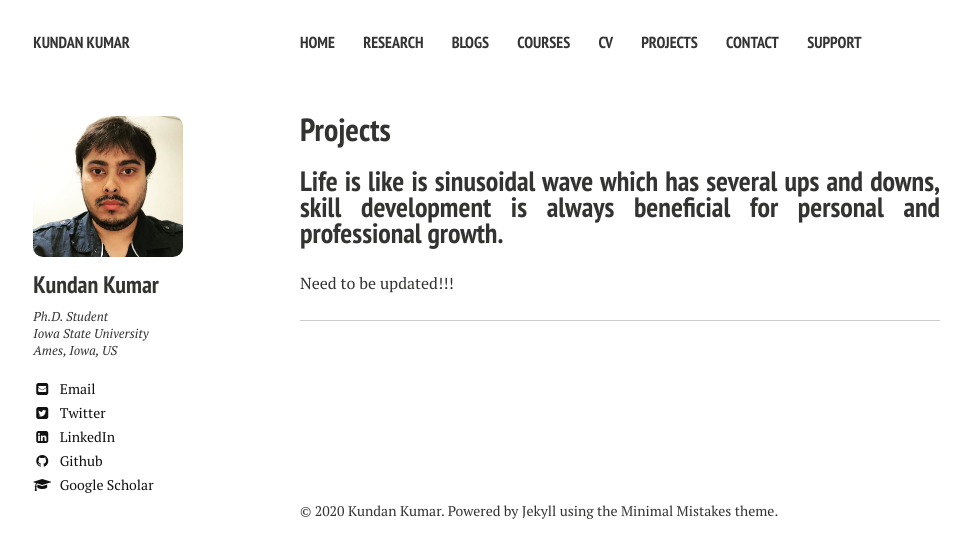
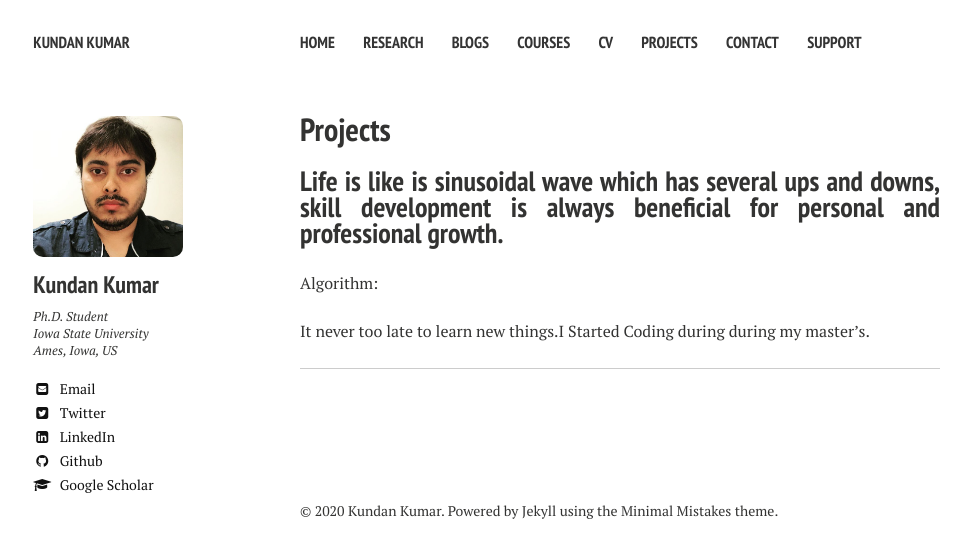
Before and after one commit to kundan7kumar/kundan7kumar.github.io, a Jekyll site: the page built from talks/index.md, in a window 1280 px wide. Shown: the top 558 px of the page, without its empty margins (20-990 px from the left). Built offline with Jekyll 4.4.1, drawn with Linux system fonts in a browser that asks for light colours; nearby versions of some CDN libraries.

Commit message:
Update index.md

```diff
--- a/talks/index.md
+++ b/talks/index.md
@@ -8,4 +8,6 @@ comments: false
 Life is like is sinusoidal wave which has several ups and downs, skill development is always beneficial for personal and professional growth.
 ----
 
-Need to be updated!!!
+Algorithm:
+
+It never too late to learn new things.I Started Coding during during my master's.
```
